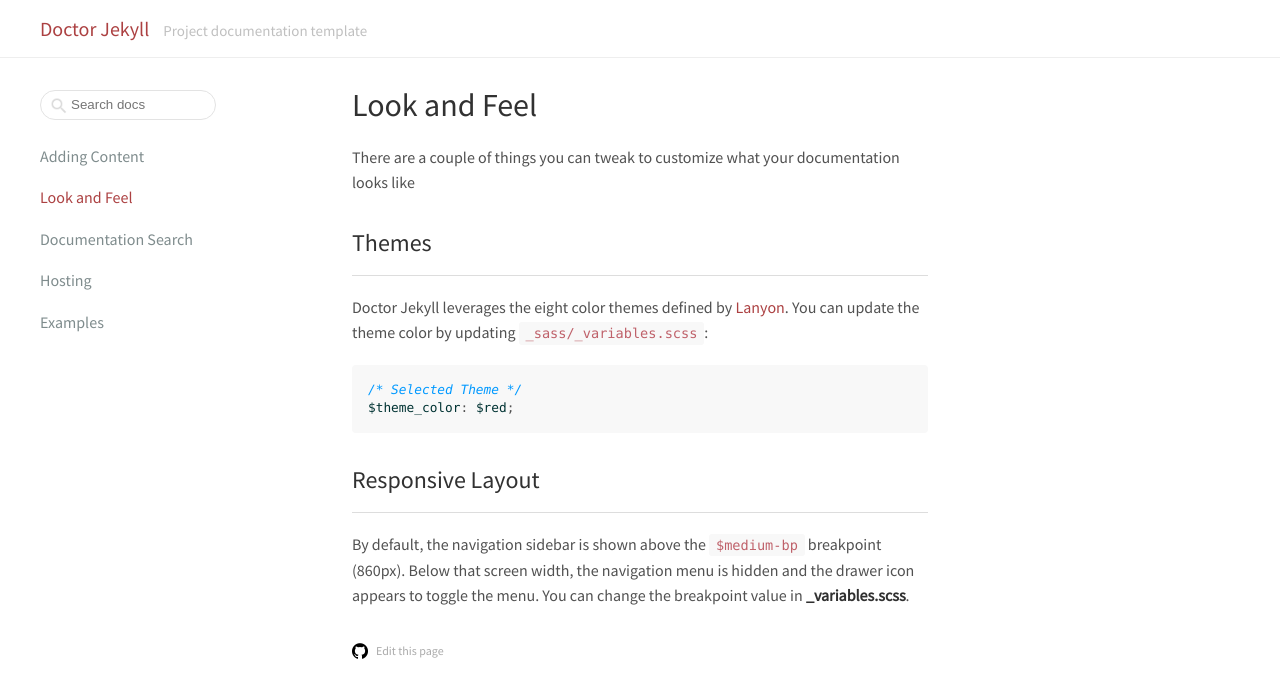
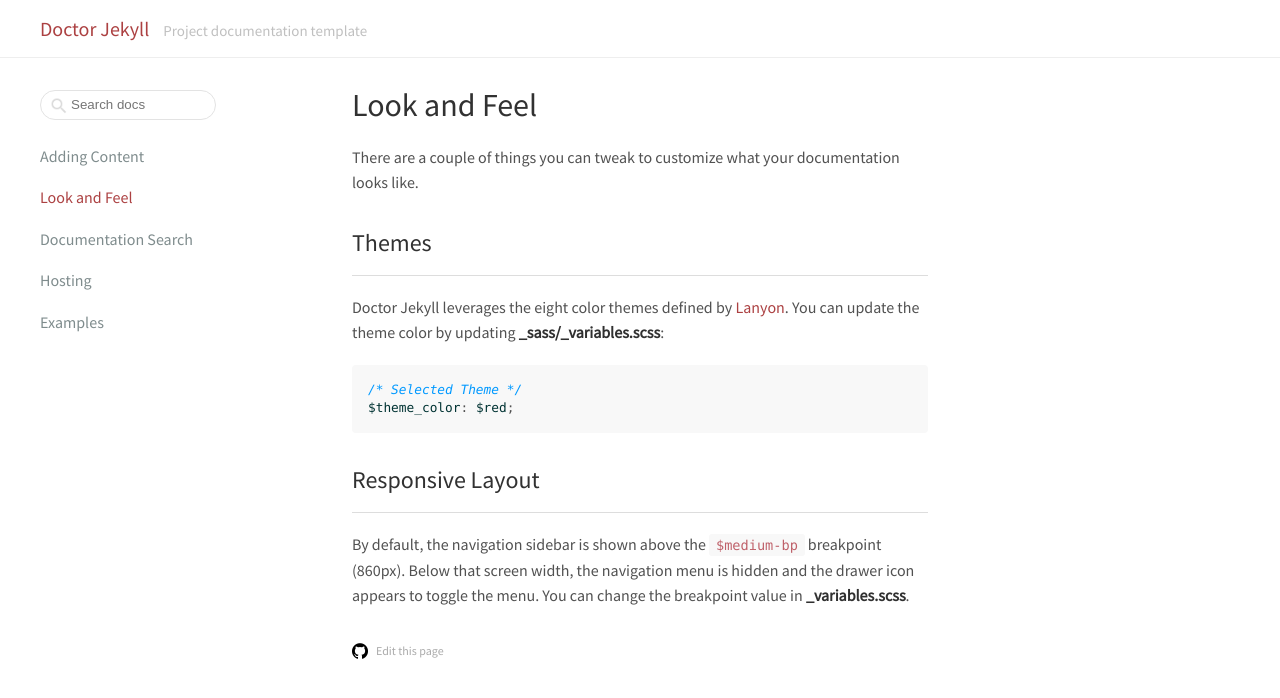
Before and after one commit to bakery/doctor-jekyll, a Jekyll site: the page built from docs/look-and-feel.md, in a window 1280 px wide. Shown: the top 698 px of the page. Built offline with Jekyll 4.4.1, drawn with Linux system fonts in a browser that asks for light colours; comment, search, counter and statistics services are not loaded.

Commit message:
fix docs typo and punctuation

````diff
--- a/docs/look-and-feel.md
+++ b/docs/look-and-feel.md
@@ -4,11 +4,11 @@
 ---
 # Look and Feel
 
-There are a couple of things you can tweak to customize what your documentation looks like
+There are a couple of things you can tweak to customize what your documentation looks like.
 
 ## Themes
 
-Doctor Jekyll leverages the eight color themes defined by [Lanyon](https://github.com/poole/lanyon). You can update the theme color by updating `_sass/_variables.scss`:
+Doctor Jekyll leverages the eight color themes defined by [Lanyon](https://github.com/poole/lanyon). You can update the theme color by updating **_sass/_variables.scss**:
 
 ```scss
 /* Selected Theme */
````
Also changed, not shown: docs/adding-content.md (+3 -3 lines), docs/search.md (+2 -2 lines).
